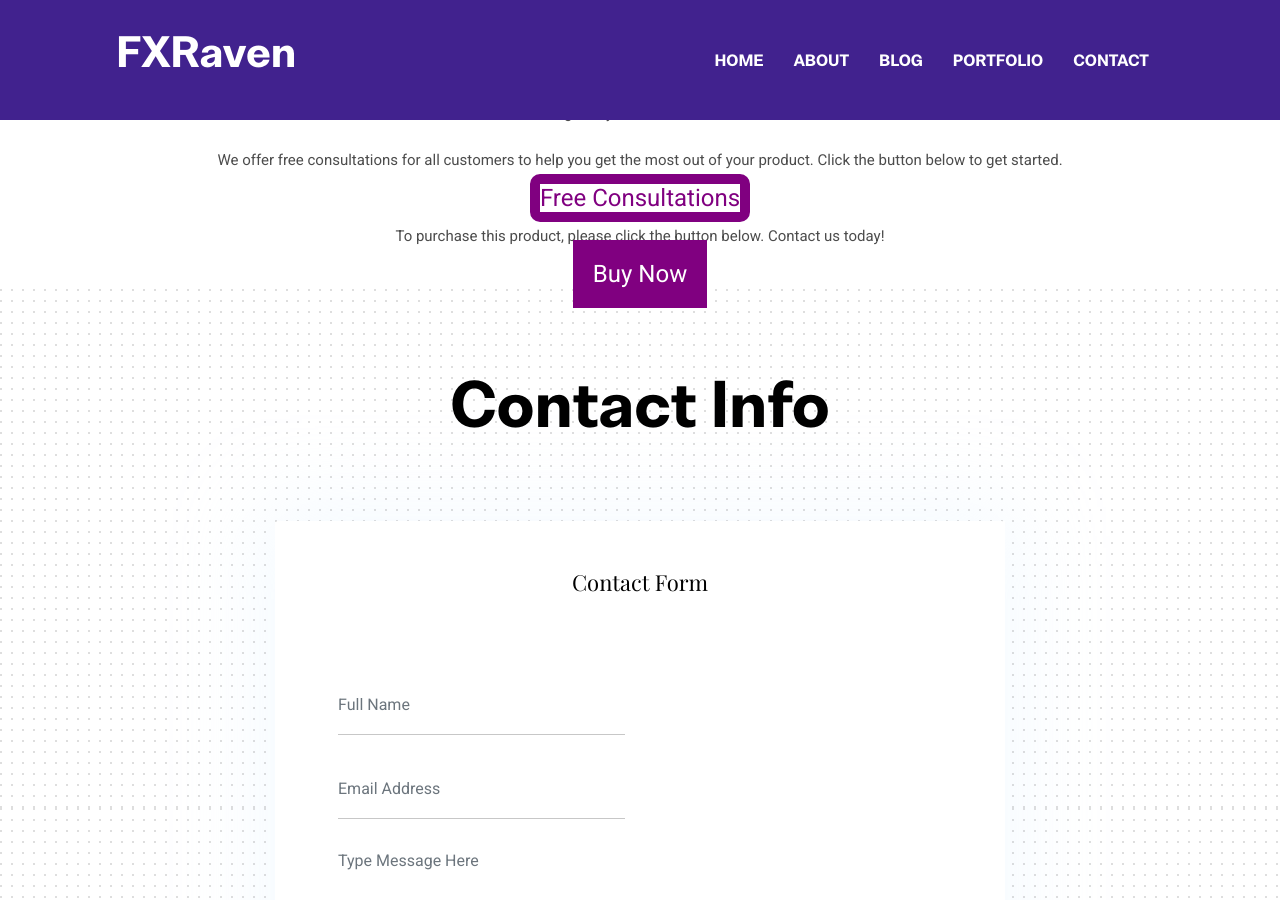
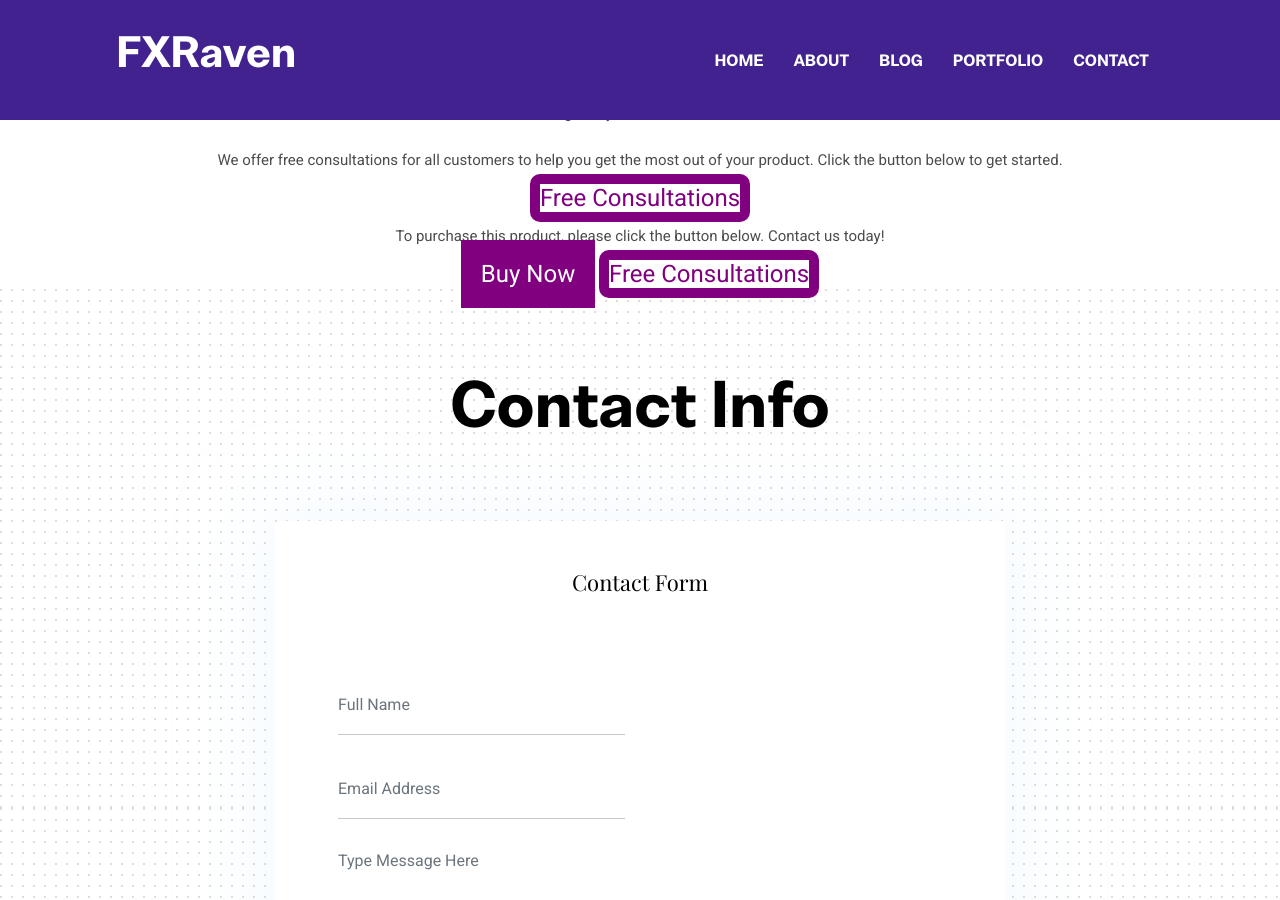
Before and after one commit to Vision-Live/FXRaven, a Jekyll site: the page built from _pages/marketing-plan.html, in a window 1280 px wide and 900 px high, scrolled down 641 px. Built offline with Jekyll 4.4.1, drawn with Linux system fonts in a browser that asks for light colours; some web fonts are replaced.

Commit message:
Update marketing-plan.html

```diff
--- a/_pages/marketing-plan.html
+++ b/_pages/marketing-plan.html
@@ -12,11 +12,15 @@
 Get your product today and start benefiting from its amazing features. We will customise your package and start working today towards our deadline!</p>
 
 <p>We offer free consultations for all customers to help you get the most out of your product. Click the button below to get started.</p>
-
+<script src="Script.js"></script>
 <a href="purchase.html" onclick="window.scrollTo(0,document.body.scrollHeight * 0.75); event.preventDefault(); return false;"style="font-size: 24px; color: purple; border:10px solid purple; width:50%; border-radius: 10px;margin-bottom: 20px;">Free Consultations</a>
 
 <p>To purchase this product, please click the button below. Contact us today!</p>
 
+  <script src="Script.js"></script>
 <a href="purchase.html" event.preventDefault();onclick="window.scrollTo(0,document.body.scrollHeight * 0.75); return false;" style="font-size: 24px; background-color:purple; color:white; padding:20px; margin-bottom: 200px;">Buy Now</a>
 
+  <script src="Script.js"></script>
+
+<a href="purchase.html" onclick="window.scrollTo(0,document.body.scrollHeight * 0.75); event.preventDefault(); return false;"style="font-size: 24px; color: purple; border:10px solid purple; width:50%; border-radius: 10px;margin-bottom: 20px;">Free Consultations</a>
 </div>
```
